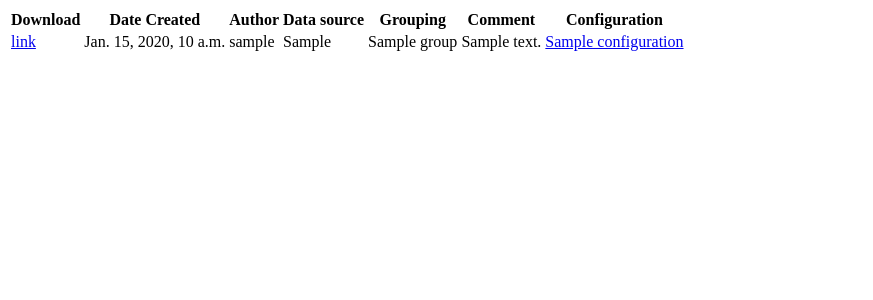
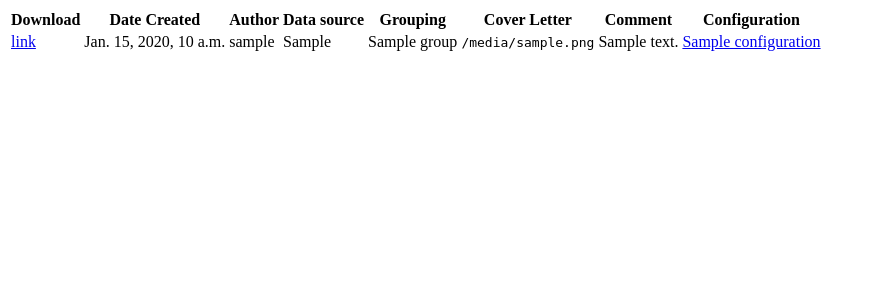
Before and after one commit to citizenengagementlab/django-pdfbuilder, a Django app: template pdfbuilder/templates/pdfbuilder/pdf_table.html in a window 1280 px wide. Shown: the top 300 px of the page, without its empty margins (0-873 px from the left). Run offline with Django 3.2, Linux system fonts and the light colour scheme; the template is opened without the code that fills it: most values are stand-ins (such as "Sample title", 1, 10 or a date in 2020); some libraries are stand-ins or nearby versions.

Commit message:
show coverletter

```diff
--- a/pdfbuilder/templates/pdfbuilder/snippets/pdf_table.html
+++ b/pdfbuilder/templates/pdfbuilder/snippets/pdf_table.html
@@ -6,6 +6,7 @@
   <th>Author</th>
   <th>Data source</th>
   <th>Grouping</th>
+  <th>Cover Letter</th>
   <th>Comment</th>
   <th>Configuration</th>
 </thead>
@@ -17,6 +18,7 @@
   <td>{{pdf.author.username}}</td>
   <td>{{pdf.data_source}}</td>
   <td>{{pdf.group}}</td>
+  <td><pre>{{pdf.cover_letter}}</pre></td>
   <td>{{pdf.comment}}</td>
   <td>
     {% with pdf.configuration as config %}
```
